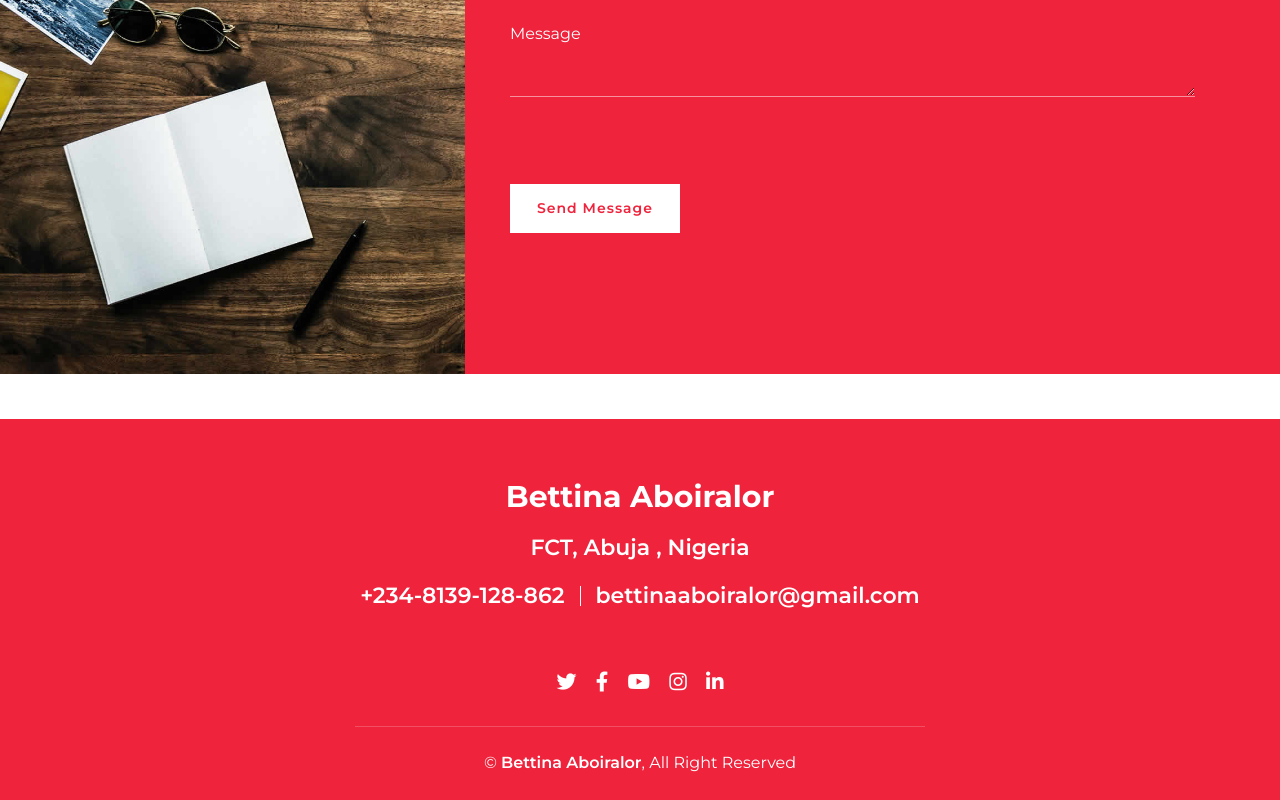
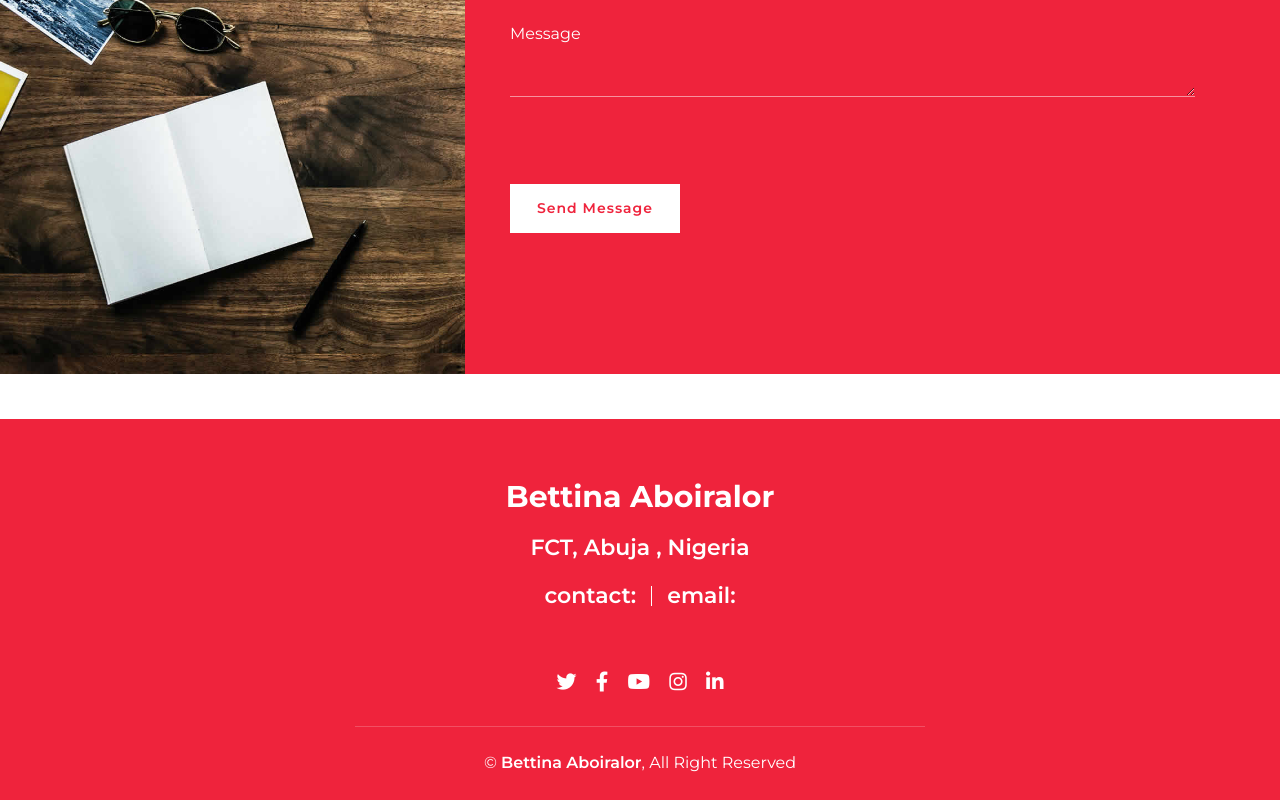
Before and after one commit to BGLAD1/BA, a plain HTML site: page index.html in a window 1280 px wide. Shown: the part 3918-4718 px from the top of the page. Drawn offline with nearby package versions, Linux system fonts and the light colour scheme.

Commit message:
second commit

```diff
--- a/index.html
+++ b/index.html
@@ -371,15 +371,15 @@
                 <h2>Bettina Aboiralor</h2>
                 <h3>FCT, Abuja , Nigeria</h3>
                 <div class="footer-menu">
-                    <p>+234-8139-128-862</p>
-                    <p>bettinaaboiralor@gmail.com</p>
+                    <p>contact: <a href="+234-813-912-8862 "><i class="+234-813-912-8862"></i> </a></p>
+                    <p>email:<a href="bettinaaboiralor@gmail.com"><i class="bettinaaboiralor@gmail.com"></i></a></p>
                 </div>
                 <div class="footer-social">
                     <a href="https://twitter.com/QuinnBettie1?t=qSFgED2hx6zxRzD1YYDjOA&s=09"><i class="fab fa-twitter"></i></a>
                     <a href="https://www.facebook.com/bettina.aboiralor?mibextid=ZbWKwL"><i class="fab fa-facebook-f"></i></a>
                     <a href="https://www.youtube.com/@bettinaaboiralor"><i class="fab fa-youtube"></i></a>
                     <a href="https://instagram.com/b__glad?igshid=ZGUzMzM3NWJiOQ=="><i class="fab fa-instagram"></i></a>
-                    <a href="https://www.linkedin.com/in/bettina-eghonghon-6123a1281"><i class="fab fa-linkedin-in"></i></a>
+                    <a href="https://www.linkedin.com/in/bettina-eghonghon/"><i class="fab fa-linkedin-in"></i></a>
                 </div>
             </div>
         </div>
```
Also changed, not shown: about.html (+3 -3 lines), contact.html (+3 -3 lines), hireme.html (+3 -3 lines), portfolio.html (+3 -3 lines), service.html (+1 -1 lines).
